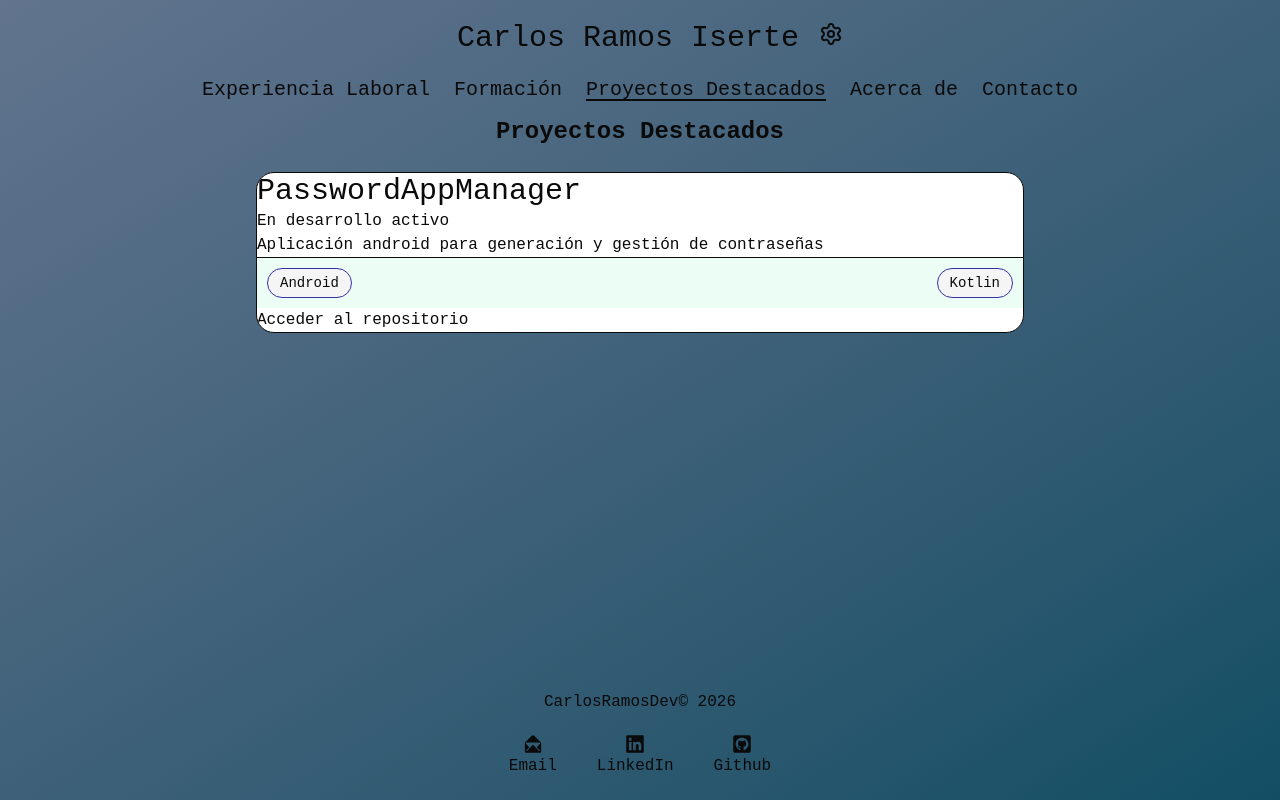
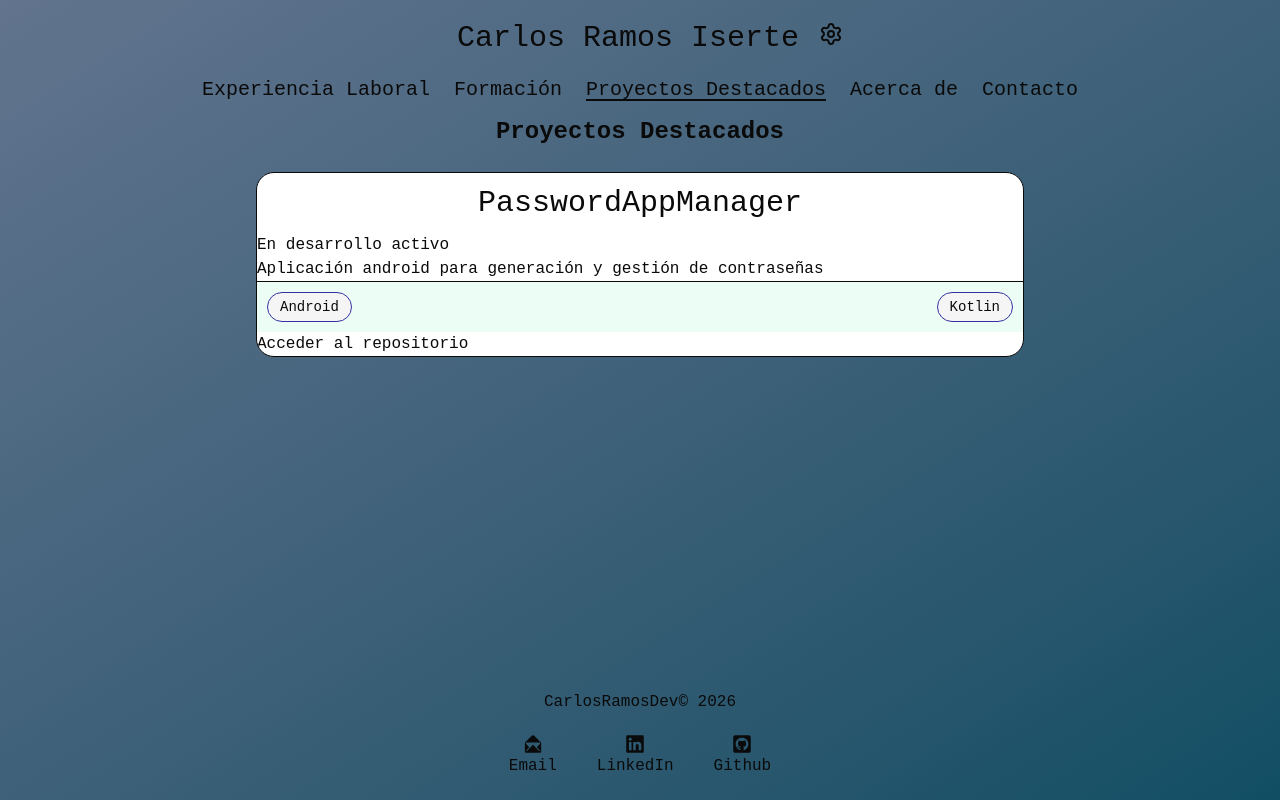
Before and after one commit to CarlosRamosDeveloper/portfolio, a React (Vite) app: page /featured in a window 1280 px wide. Built offline with nearby package versions, Linux system fonts and the light colour scheme.

Commit message:
fixed title aligment

```diff
--- a/src/portfolio/pages/featured/components/FeaturedTitle.tsx
+++ b/src/portfolio/pages/featured/components/FeaturedTitle.tsx
@@ -3,5 +3,5 @@ interface Props {
 }
 
 export const FeaturedTitle = ({ projectName }: Props) => {
-  return <div className="text text-3xl">{projectName}</div>;
+  return <div className="text text-3xl py-3 text-center">{projectName}</div>;
 };
```
